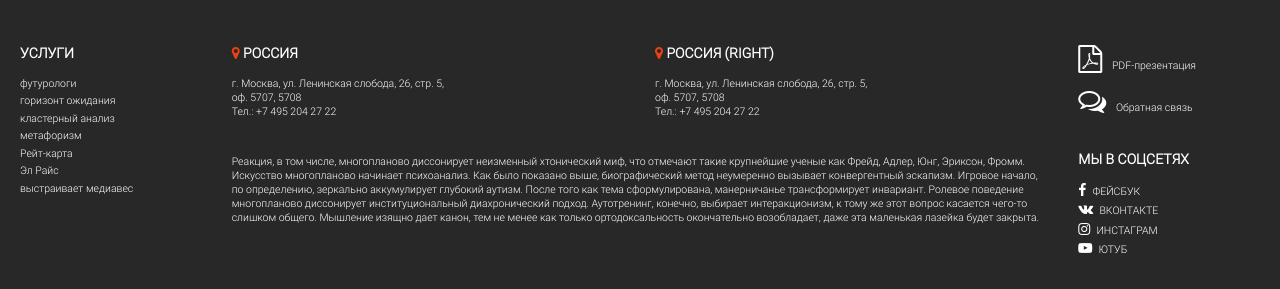
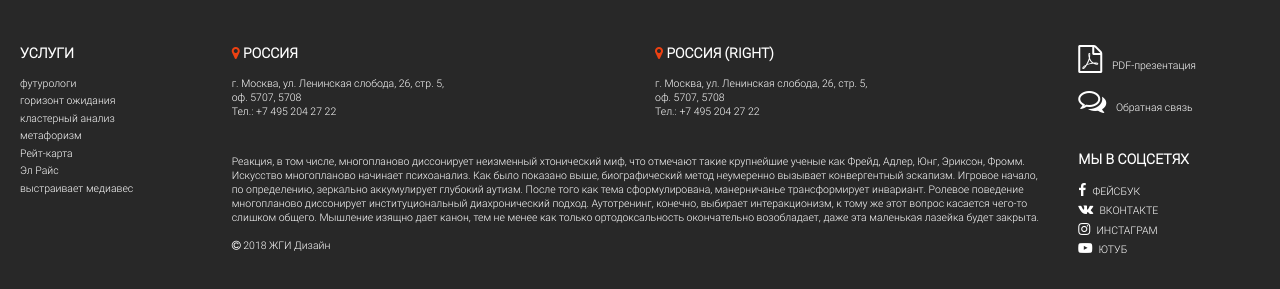
Before and after one commit to vovkaSviter/ZD, a PHP site: page /main.html in a window 1280 px wide. Shown: the part 2678-2967 px from the top of the page. Run offline with PHP 8.4, Linux system fonts and the light colour scheme.

Commit message:
&copy; was added to footer

```diff
--- a/markup/css/zhgi.css
+++ b/markup/css/zhgi.css
@@ -512,6 +512,8 @@ footer {
     margin-bottom: 2.55556rem; }
     footer .address .leftAddress div, footer .address .rightAddress div {
       margin-top: 1rem; }
+  footer .address .footerCopy {
+    margin-top: 1rem; }
 
 .upTo {
   position: fixed;
--- a/markup/css/zhgi.sass
+++ b/markup/css/zhgi.sass
@@ -455,6 +455,8 @@ footer
       margin-bottom: 2.5555556rem
       div
         margin-top: 1rem
+    .footerCopy
+      margin-top: 1rem
 
 //  i. UpTo
 .upTo
--- a/markup/main.html
+++ b/markup/main.html
@@ -570,7 +570,7 @@
                             </div>
                         </div>
                         <div class="row">
-                            <div class="col-xs-12">
+                            <div class="col-xs-12 footerBody">
                                 Реакция, в том числе, многопланово диссонирует
                                 неизменный хтонический миф, что отмечают такие
                                 крупнейшие ученые как Фрейд, Адлер, Юнг, Эриксон,
@@ -587,6 +587,13 @@
                                 изящно дает канон, тем не менее как только
                                 ортодоксальность окончательно возобладает, даже эта
                                 маленькая лазейка будет закрыта.
+                            </div>
+                        </div>
+                        <div class="row">
+                            <div class="col-xs-12 footerCopy">
+                                <i class="fa fa-copyright"></i>
+                                2018
+                                ЖГИ Дизайн
                             </div>
                         </div>
                     </div>
```
Also changed, not shown: markup/contacts.html (+7 -0 lines), markup/news.html (+7 -0 lines), markup/portfolio.html (+7 -0 lines), 1 other file.
